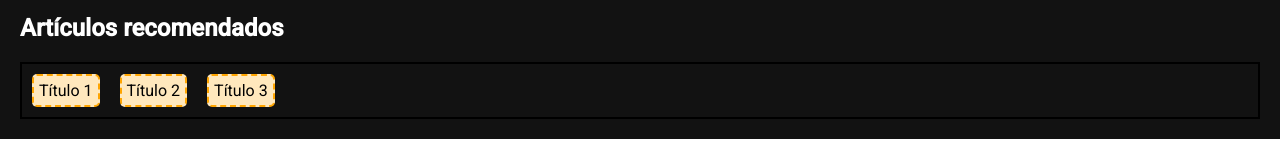
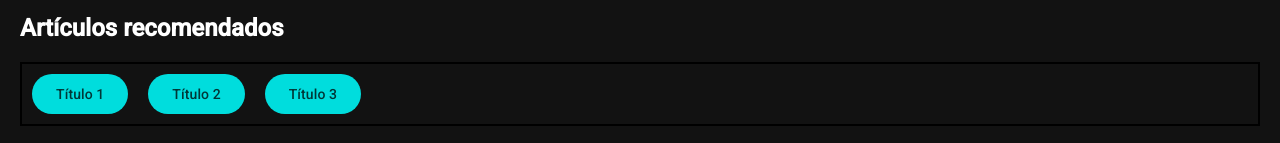
Before and after one commit to Amaza-ing/OW-Angular-Ampliando-Conceptos, an Angular app: page / in a window 1280 px wide. Shown: the part 718-861 px from the top of the page. Built offline with nearby package versions, Linux system fonts and the light colour scheme.

Commit message:
material component

```diff
--- a/src/app/components/recommendations-banner/recommendations-banner.component.css
+++ b/src/app/components/recommendations-banner/recommendations-banner.component.css
@@ -5,7 +5,7 @@
   display: flex;
   gap: 20px;
 
-  .recommendation {
+  /* .recommendation {
     border: 2px dashed orange ;
     border-radius: 5px;
     background-color: rgb(255, 232, 189);
@@ -15,5 +15,5 @@
       color: black;
       text-decoration: none;
     }
-  }
+  } */
 }
--- a/src/app/components/recommendations-banner/recommendations-banner.component.html
+++ b/src/app/components/recommendations-banner/recommendations-banner.component.html
@@ -3,7 +3,9 @@
 <ul class="recommendation-list">
   @for (article of articleService.articles; track article.id) {
   <li class="recommendation">
-    <a class="link" [routerLink]="['/blog', article.id]">{{ article.title }}</a>
+    <a class="link" [routerLink]="['/blog', article.id]" mat-flat-button>
+      {{ article.title }}
+    </a>
   </li>
   }
 </ul>
--- a/src/app/components/recommendations-banner/recommendations-banner.component.ts
+++ b/src/app/components/recommendations-banner/recommendations-banner.component.ts
@@ -1,12 +1,13 @@
 import { Component } from '@angular/core';
 import { ArticleService } from '../../services/article.service';
 import { RouterLink } from '@angular/router';
+import { MatButtonModule } from '@angular/material/button';
 
 @Component({
   selector: 'app-recommendations-banner',
-  imports: [RouterLink],
+  imports: [RouterLink, MatButtonModule],
   templateUrl: './recommendations-banner.component.html',
-  styleUrl: './recommendations-banner.component.css'
+  styleUrl: './recommendations-banner.component.css',
 })
 export class RecommendationsBannerComponent {
   constructor(public articleService: ArticleService) {}
```
